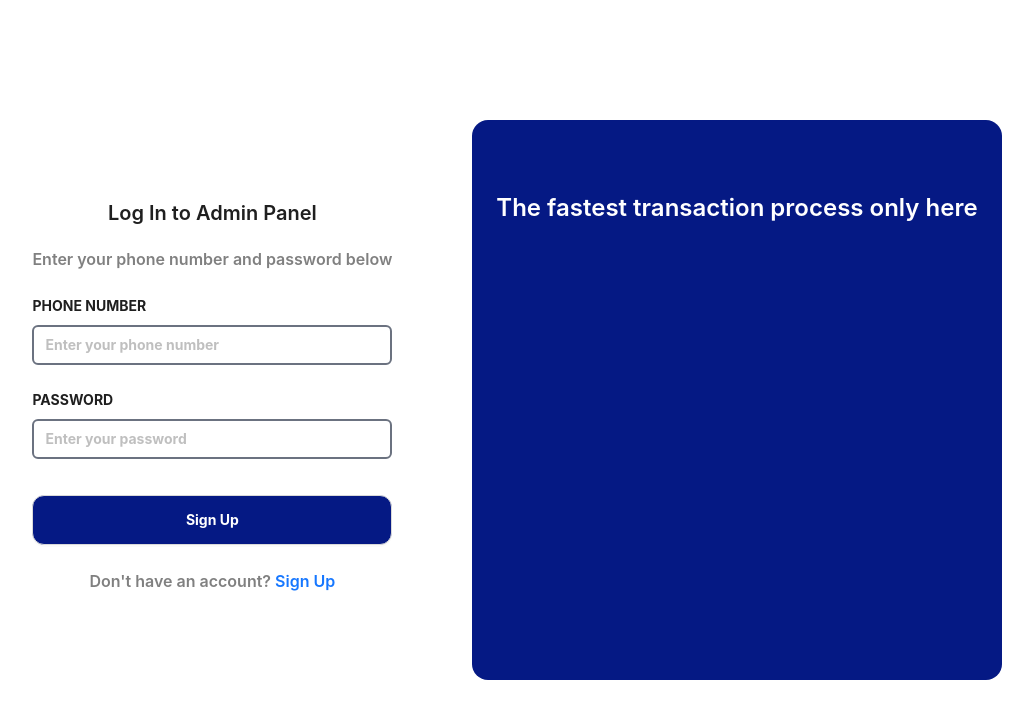
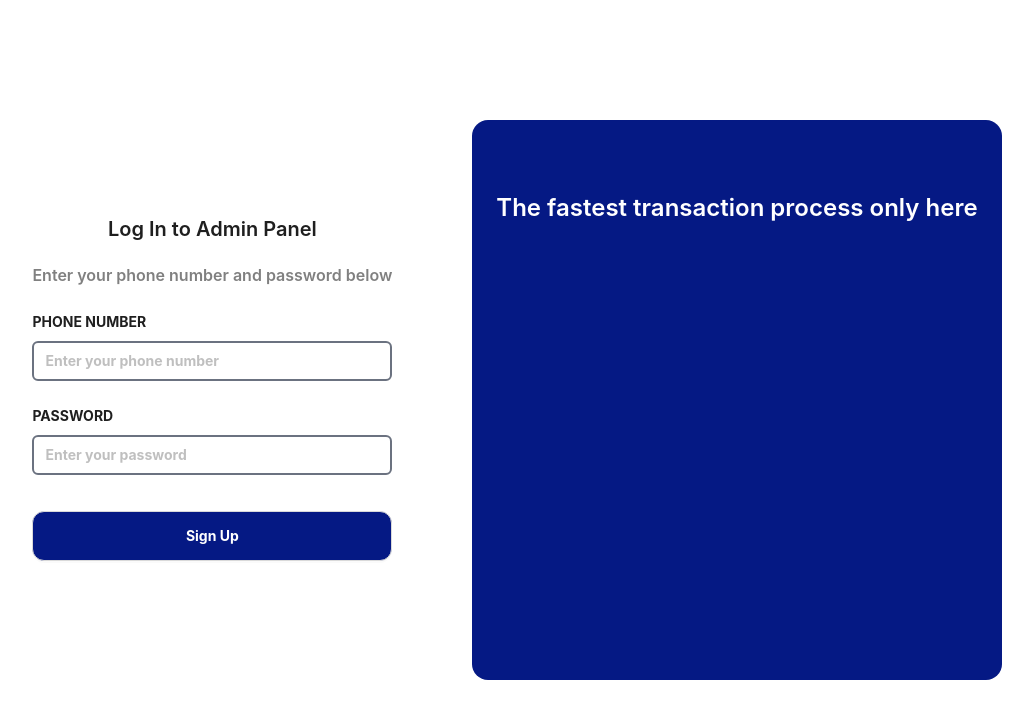
Before and after one commit to AlfaBlocks-Softwares/teamfirsthr, a Next.js app: page /login in a window 1280 px wide. Shown: the top 718 px of the page, without its empty margins (123-1156 px from the left). Built offline with nearby package versions, Linux system fonts and the light colour scheme; what @ant-design/nextjs-registry would draw is missing.

Commit message:
remove sign up option from login

```diff
--- a/components/forms/login/login.tsx
+++ b/components/forms/login/login.tsx
@@ -5,7 +5,6 @@ import { ZodValidator } from "@/utils";
 import { loginFormSchema } from "@/validations";
 import { Form, Input } from "antd";
 import { Typography } from "antd";
-import Link from "next/link";
 
 export default function LoginForm() {
   const onFinish = (values: Ilogin) => {
@@ -68,9 +67,6 @@ export default function LoginForm() {
           Sign Up
         </Button>
       </Form>
-      <Typography.Title level={5} className="!text-caption !text-center">
-        Don&apos;t have an account? <Link href={"/signup"}>Sign Up</Link>
-      </Typography.Title>
     </section>
   );
 }
```
